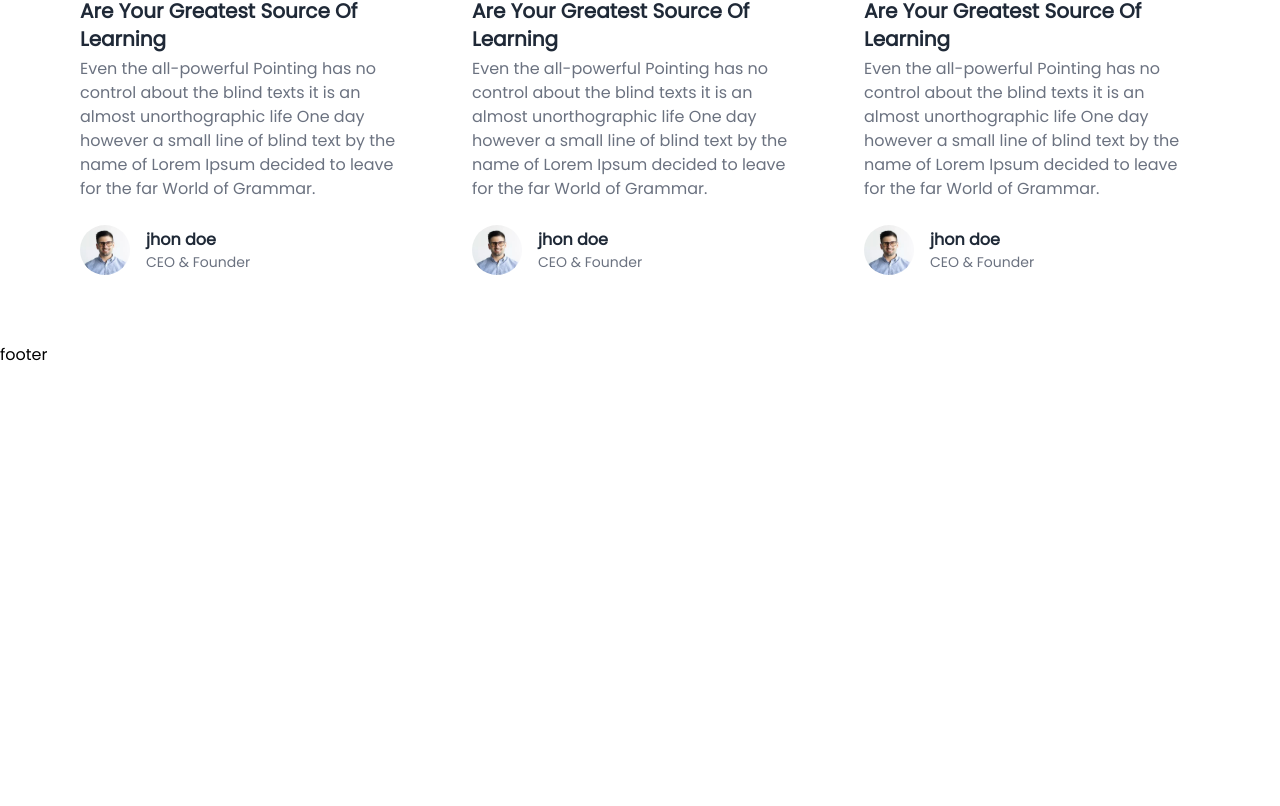
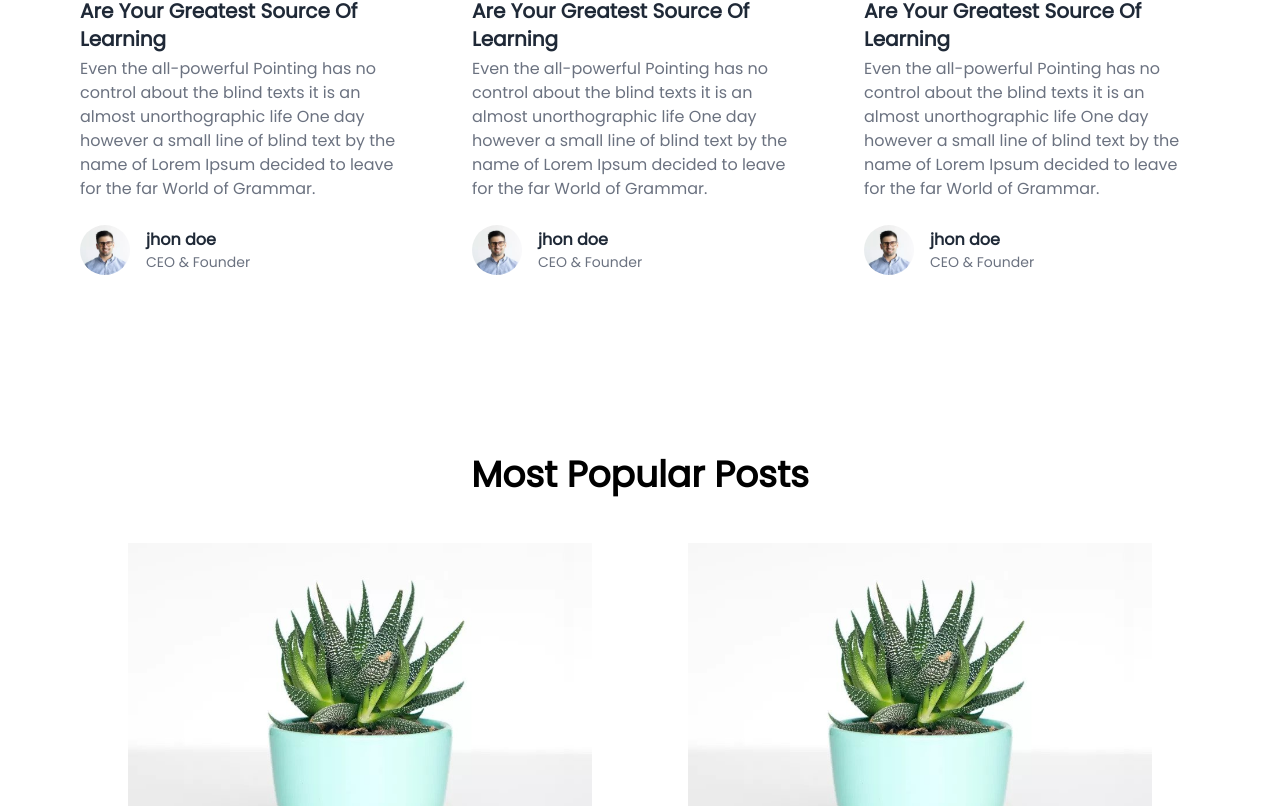
Before and after one commit to euhansarkar/blogify, a Next.js app: page / in a window 1280 px wide. Shown: the part 1994-2800 px from the top of the page. Before the commit the page ends 2361 px from the top, so only its background shows below. Built offline with nearby package versions, Linux system fonts and the light colour scheme.

Commit message:
popular post section completed

```diff
--- /dev/null
+++ b/components/SectionThree/SectionTHRee.jsx
@@ -0,0 +1,69 @@
+import Image from "next/image";
+import Link from "next/link";
+import { Swiper, SwiperSlide } from "swiper/react";
+import Author from "../_Child/Author/Author";
+const SectionTHRee = () => {
+  return (
+    <>
+      <section className="container mx-auto md:px-20 py-16">
+        <h1 className="capitalize font-bold text-4xl text-center py-12">
+          most popular posts
+        </h1>
+        {/* swiper */}
+          <Swiper slidesPerView={2}>
+            <SwiperSlide>{Post()}</SwiperSlide>
+            <SwiperSlide>{Post()}</SwiperSlide>
+            <SwiperSlide>{Post()}</SwiperSlide>
+            <SwiperSlide>{Post()}</SwiperSlide>
+            <SwiperSlide>{Post()}</SwiperSlide>
+            <SwiperSlide>{Post()}</SwiperSlide>
+          </Swiper>
+      </section>
+    </>
+  );
+};
+
+function Post() {
+  return (
+    <>
+      <div className="grid mx-12">
+        <div className="images">
+          <Image
+            src={`/images/img1.jpg`}
+            width={600}
+            height={450}
+            alt="post image"
+          />
+        </div>
+        <div className="info flex justify-center flex-col">
+          <div className="category flex gap-2 py-1">
+            <Link href={`/`} className="text-orange-600 hover:text-orange-800">
+              business travel
+            </Link>
+            <Link href={`/`} className="text-gray-600 hover:text-gray-800">
+              Mar 26, 2023
+            </Link>
+          </div>
+          <div className="title">
+            <Link
+              href={`/`}
+              className="text-2xl md:text-3xl capitalize font-bold text-gray-800 hover:text-gray-600"
+            >
+              your most unhappy customers are your greatest source of learning
+            </Link>
+          </div>
+          <p className="text-gray-500 py-2">
+            {" "}
+            Even the all-powerful Pointing has no control about the blind texts
+            it is an almost unorthographic life One day however a small line of
+            blind text by the name of Lorem Ipsum decided to leave for the far
+            World of Grammar.
+          </p>
+          <Author />
+        </div>
+      </div>
+    </>
+  );
+}
+
+export default SectionTHRee;
--- a/src/pages/index.js
+++ b/src/pages/index.js
@@ -5,14 +5,18 @@ import styles from "@/styles/Home.module.css";
 import Layout from "../../Layout/Layout";
 import SectionONe from "../../components/SectionOne/SectionONe";
 import SectionTWo from "../../components/SectionTWo/SectionTWo";
+import SectionTHRee from "../../components/SectionThree/SectionTHRee";
 
 const inter = Inter({ subsets: ["latin"] });
 
 export default function Home() {
-  return <>
-    <Layout>
-    <SectionONe/>
-    <SectionTWo/>
-    </Layout>
-  </>;
+  return (
+    <>
+      <Layout>
+        <SectionONe />
+        <SectionTWo />
+        <SectionTHRee />
+      </Layout>
+    </>
+  );
 }
```
